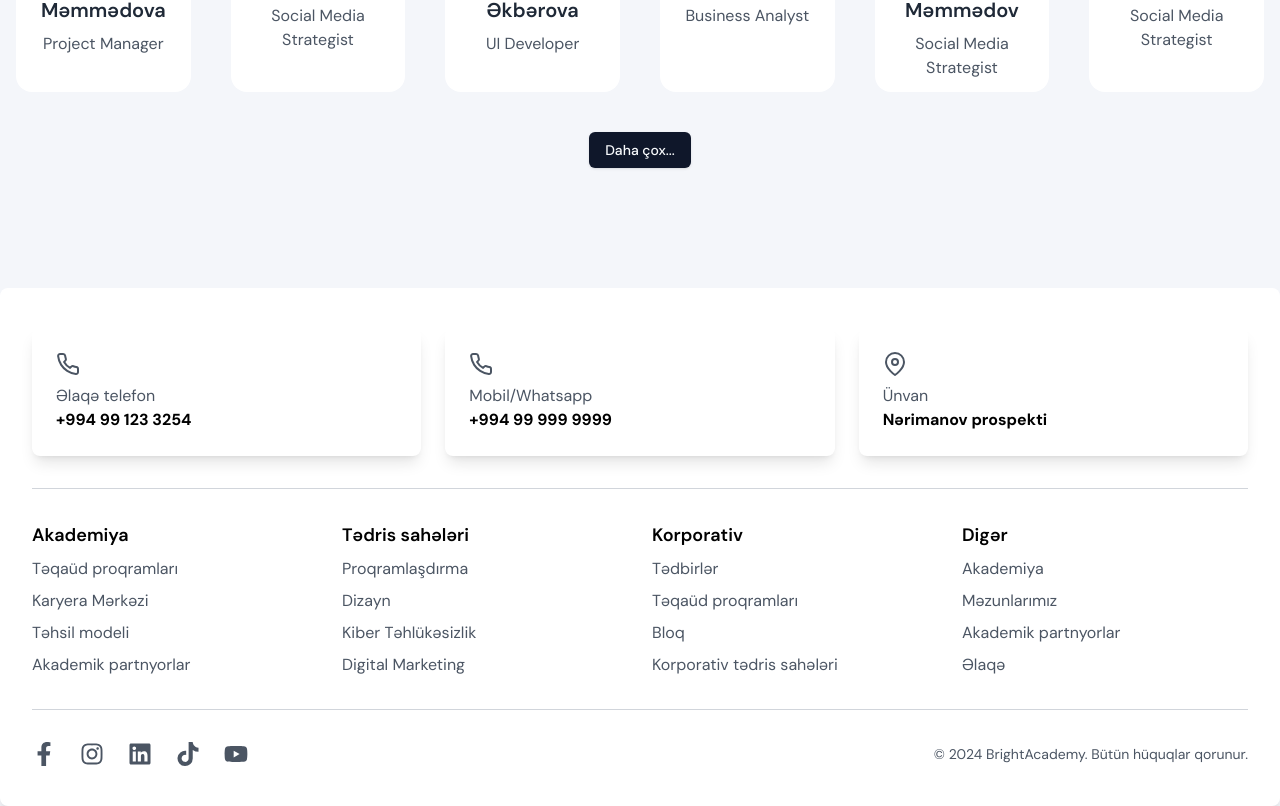
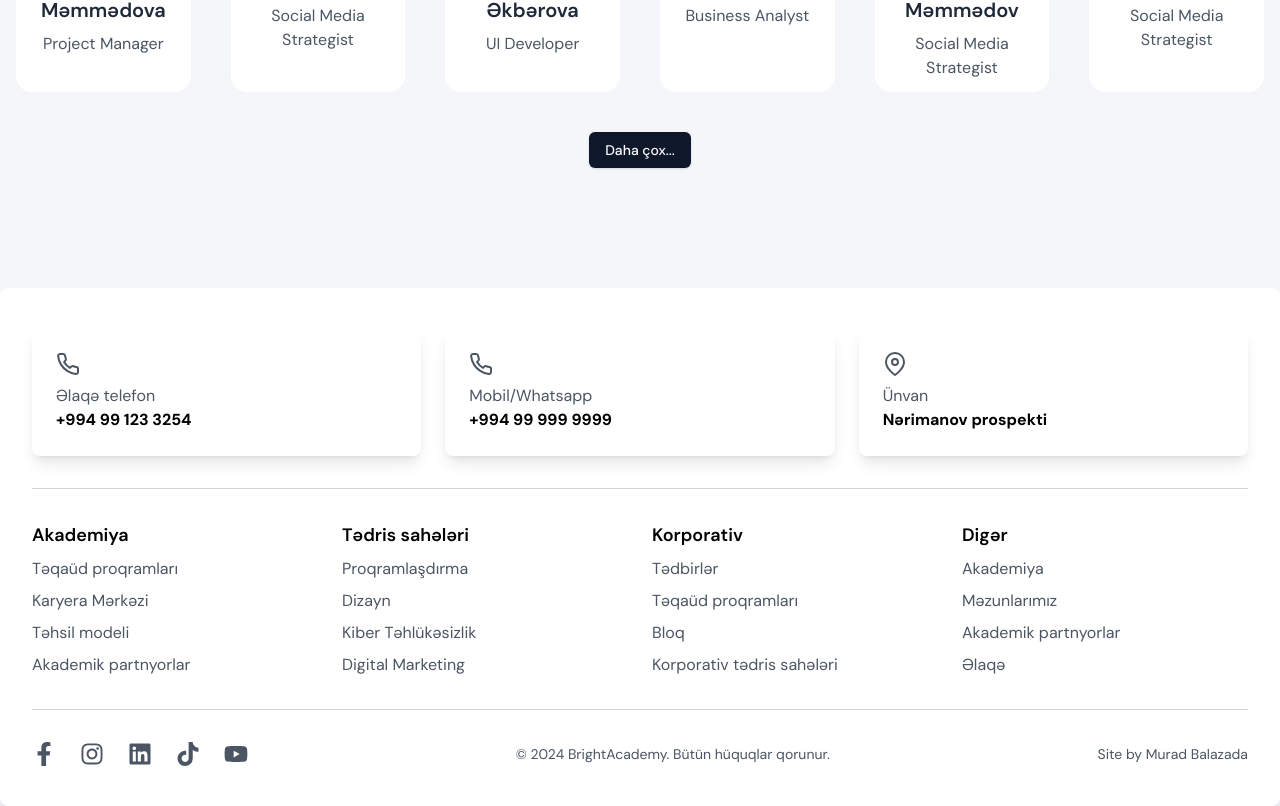
Before and after one commit to muradbalayev/BrightAcademy, a React (Vite) app: page / in a window 1280 px wide. Shown: the part 4886-5692 px from the top of the page. Built offline with nearby package versions, Linux system fonts and the light colour scheme.

Commit message:
new components added

```diff
--- a/src/layouts/Footer/Footer.jsx
+++ b/src/layouts/Footer/Footer.jsx
@@ -147,7 +147,13 @@ const Footer = () => {
           <motion.p className="text-center text-gray-600 dark:text-gray-400 text-sm mt-4 lg:mt-0" variants={itemVariants}>
             &copy; 2024 BrightAcademy. Bütün hüquqlar qorunur.
           </motion.p>
+
+          {/* Site by Murad Balazada */}
+          <motion.a href='https://muradbalazada.vercel.app' target='_blank' className="text-center text-gray-600 dark:text-gray-400 text-sm mt-2 lg:mt-0" variants={itemVariants}>
+            Site by Murad Balazada
+          </motion.a>
         </motion.div>
+
       </div>
     </motion.footer>
   );
```
